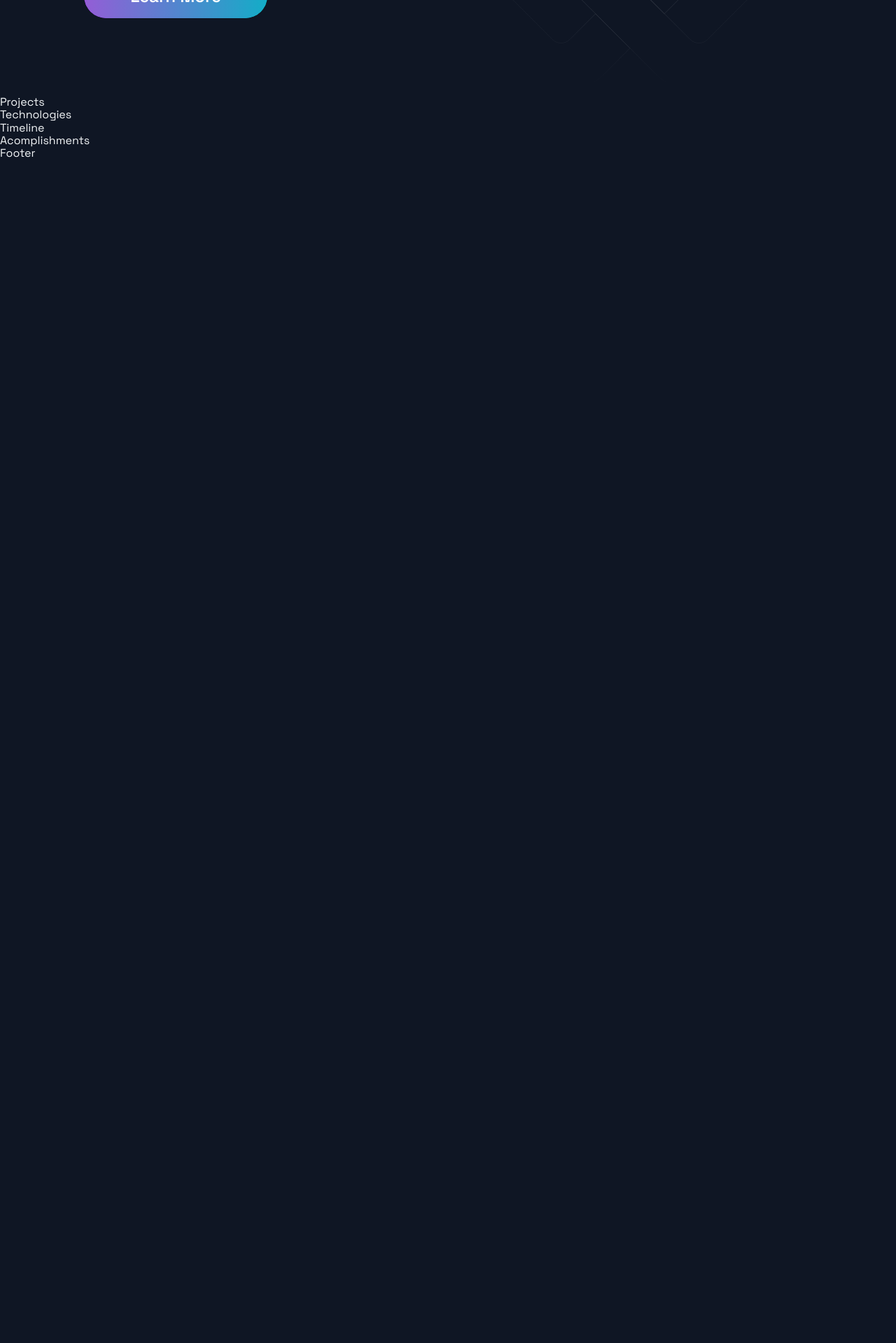
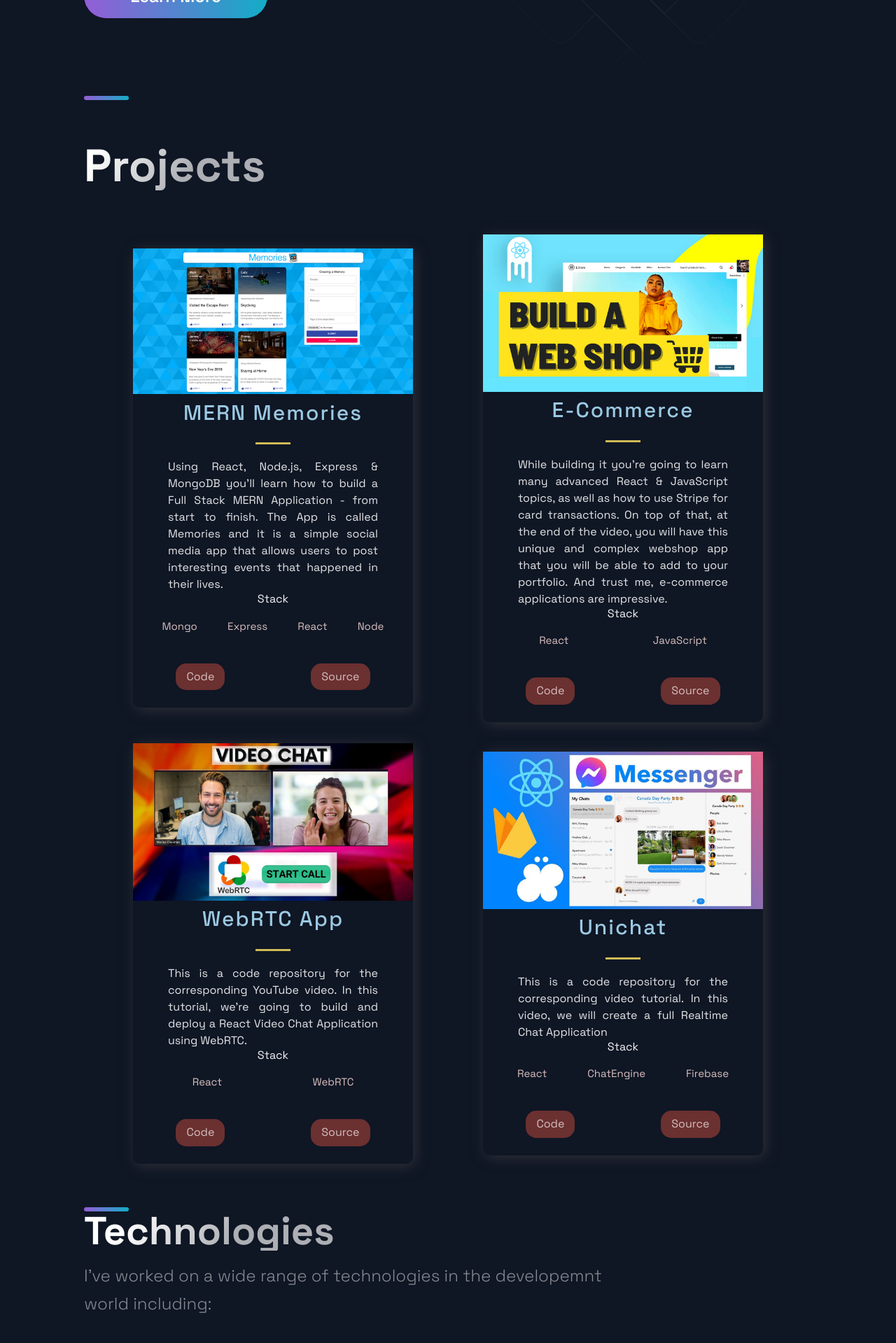
Before and after one commit to epiczain1234/Next.js-Portfolio-Code, a Next.js app: page / in a window 1280 px wide. Shown: the part 500-2419 px from the top of the page at 70% size. Before the commit the page ends 800 px from the top, so only its background shows below. Built offline with nearby package versions, Linux system fonts and the light colour scheme.

Commit message:
Added projects section, working on technology section

```diff
--- a/src/components/Projects/Projects.js
+++ b/src/components/Projects/Projects.js
@@ -3,11 +3,36 @@
 import { BlogCard, CardInfo, ExternalLinks, GridContainer, HeaderThree, Hr, Tag, TagList, TitleContent, UtilityList, Img } from './ProjectsStyles';
 import { Section, SectionDivider, SectionTitle } from '../../styles/GlobalComponents';
 import { projects } from '../../constants/constants';
-
+// the mapping below automatically arranges the projects pleasingly
 const Projects = () => (
-  <div>
-    Projects
-  </div>
+  <Section nopadding id="projects">
+    <SectionDivider/>
+    <SectionTitle main>Projects</SectionTitle>
+    <GridContainer>
+      {projects.map(({id, image, title, description, tags, source, visit}) =>(
+        <BlogCard key={id}>
+          <Img src={image}/>
+          <TitleContent>
+            <HeaderThree title>{title}</HeaderThree>
+            <Hr />
+          </TitleContent>
+          <CardInfo>{description}</CardInfo>
+          <div>
+            <TitleContent>Stack</TitleContent>
+            <TagList>
+              {tags.map((tag, i) => (
+                <Tag key={i}>{tag}</Tag>
+              ))}
+            </TagList>
+          </div>
+          <UtilityList>
+            <ExternalLinks href={visit}>Code</ExternalLinks>
+            <ExternalLinks href={visit}>Source</ExternalLinks>
+          </UtilityList>
+        </BlogCard>
+      ))}
+    </GridContainer>
+  </Section>
 );
 
 export default Projects;
--- a/src/components/Technologies/Technologies.js
+++ b/src/components/Technologies/Technologies.js
@@ -4,9 +4,13 @@
 import { List, ListContainer, ListItem, ListParagraph, ListTitle } from './TechnologiesStyles';
 
 const Technologies = () =>  (
-  <div>
-    Technologies
-  </div>
+  <Section id="tech">
+    <SectionDivider/>
+    <SectionTitle>Technologies</SectionTitle>
+    <SectionText>
+      I've worked on a wide range of technologies in the developemnt world including:
+    </SectionText>
+  </Section>
 );
 
 export default Technologies;
```
